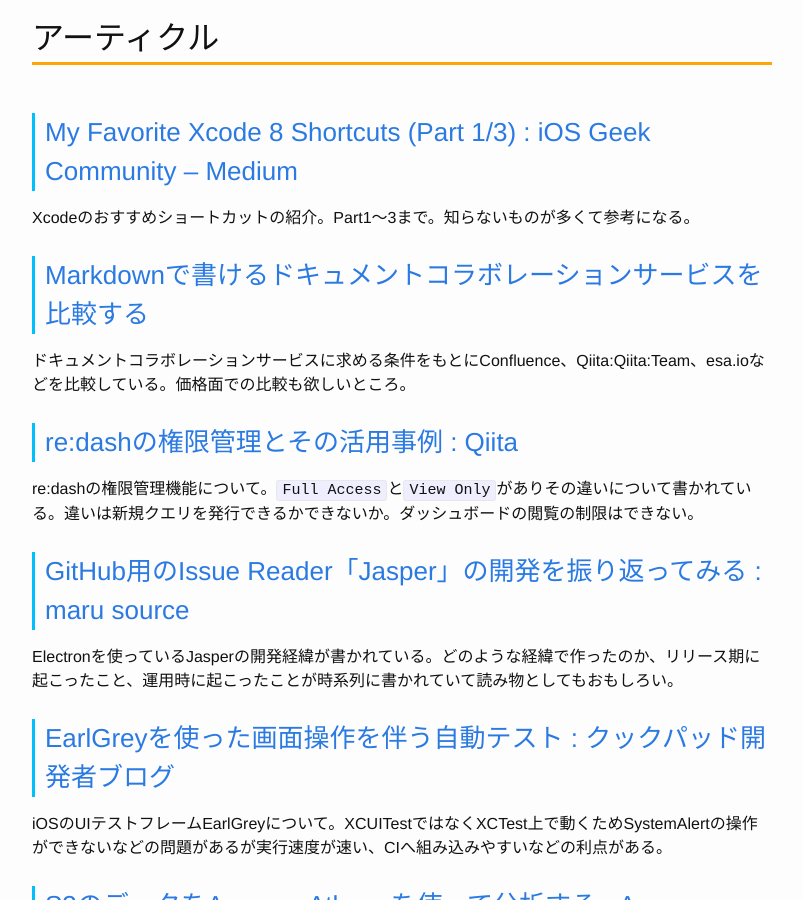
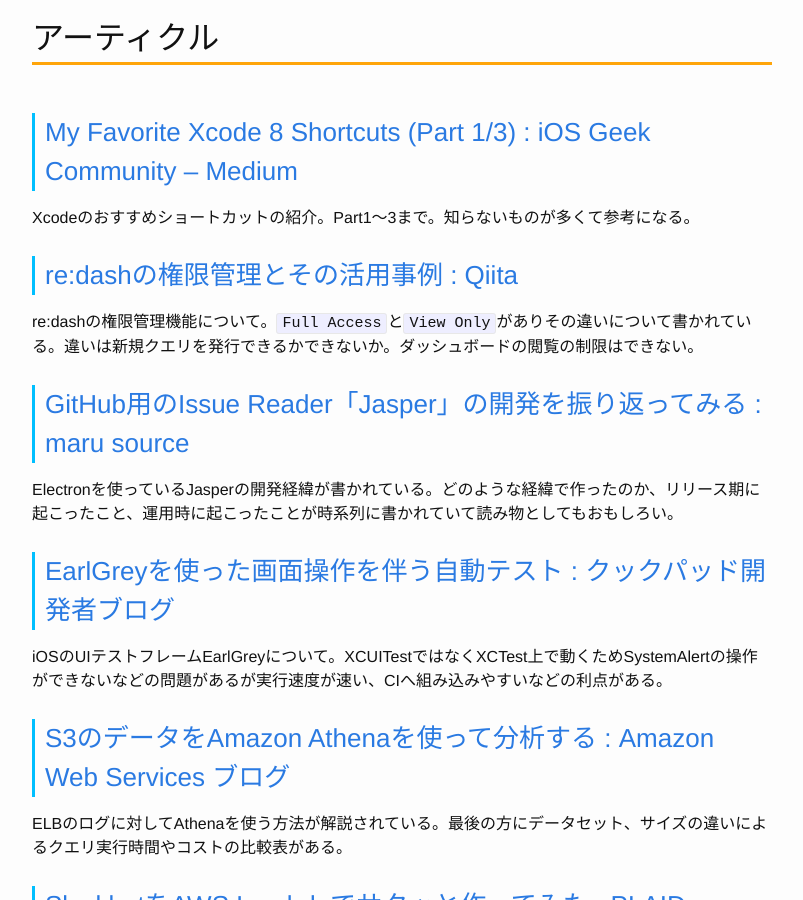
Before and after one commit to Gather-Tech/Gather-Tech.github.io, a Jekyll site: the page built from _posts/2016/2016-12-19-Gather25.md, in a window 1280 px wide and 900 px high, scrolled down 1838 px. Shown: the whole window, without its empty margins (238-1041 px from the left). Built offline with Jekyll 4.4.1, drawn with Linux system fonts in a browser that asks for light colours.

Commit message:
記事を減らした

```diff
--- a/_posts/2016/2016-12-19-Gather25.md
+++ b/_posts/2016/2016-12-19-Gather25.md
@@ -46,10 +46,6 @@
 ### [My Favorite Xcode 8 Shortcuts (Part 1/3) : iOS Geek Community – Medium](https://medium.com/ios-geek-community/bobs-favorite-xcode-8-shortcuts-part-1-3-36381e07284d#.rqb7119ct)
 
 Xcodeのおすすめショートカットの紹介。Part1〜3まで。知らないものが多くて参考になる。
-
-### [Markdownで書けるドキュメントコラボレーションサービスを比較する](https://techracho.bpsinc.jp/hachi8833/2016_12_05/30340)
-
-ドキュメントコラボレーションサービスに求める条件をもとにConfluence、Qiita:Qiita:Team、esa.ioなどを比較している。価格面での比較も欲しいところ。
 
 ### [re:dashの権限管理とその活用事例 : Qiita](http://qiita.com/suemoc/items/34090c5609909cfcc8e7)
 
```
